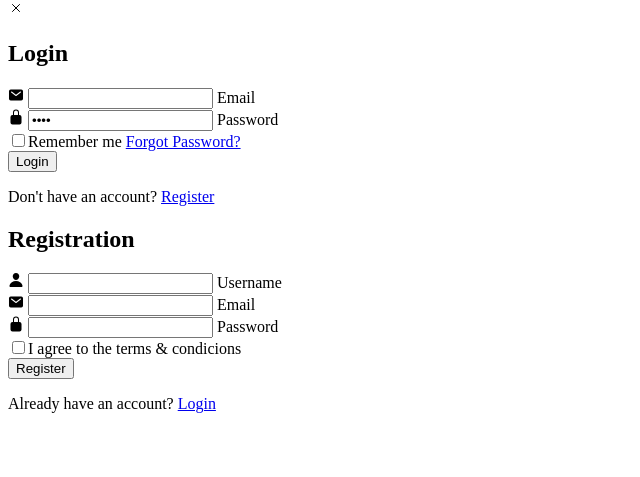
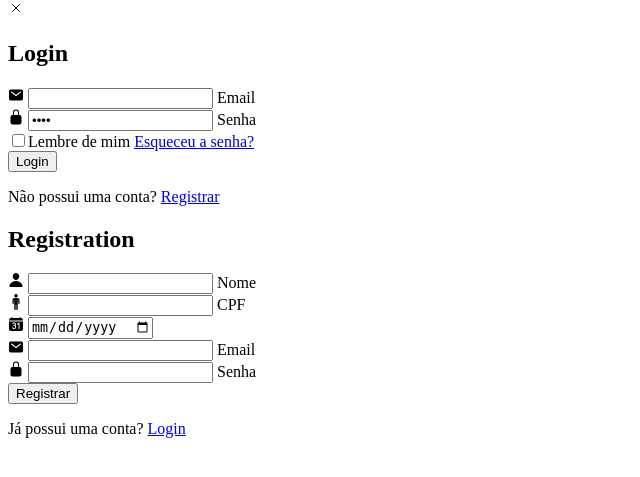
Before and after one commit to Pedro-Grizotte/Sistema_Anuidade, a PHP site: page / in a window 1280 px wide. Shown: the part 88-565 px from the top of the page, without its empty margins (0-640 px from the left). Run offline with PHP 8.4, Linux system fonts and the light colour scheme.

Commit message:
Correção dos Formulários e tradução

```diff
--- a/public/index.php
+++ b/public/index.php
@@ -28,17 +28,17 @@
                     </div>
                     <div class="input-box">
                         <span class="icon"><ion-icon name="lock-closed"></ion-icon></span>
-                        <input type="password" value="test" name="password" required>
-                        <label>Password</label>
+                        <input type="password" value="test" name="senha" required>
+                        <label>Senha</label>
                     </div>
                     <div class="remember-forgot">
-                        <label><input type="checkbox" name="checkbox">Remember me</label>
-                        <a href="#">Forgot Password?</a>
+                        <label><input type="checkbox" name="checkbox">Lembre de mim</label>
+                        <a href="#">Esqueceu a senha?</a>
                     </div>
                     <button type="submit" class="btn_login">Login</button>
                     <div class="login-register">
-                        <p>Don't have an account?
-                            <a href="#" class="register-link">Register</a>
+                        <p>Não possui uma conta?
+                            <a href="#" class="register-link">Registrar</a>
                         </p>
                     </div>
                 </form>
@@ -49,8 +49,17 @@
                 <form action="index.php" method="POST">
                     <div class="input-box">
                         <span class="icon"><ion-icon name="person"></ion-icon></span>
-                        <input type="text" name="username" required>
-                        <label>Username</label>
+                        <input type="text" name="nome" required>
+                        <label>Nome</label>
+                    </div>
+                    <div class="input-box">
+                        <span class="icon"><ion-icon name="man"></ion-icon></span>
+                        <input type="text" name="cpf" required>
+                        <label>CPF</label>
+                    </div>
+                    <div class="input-box">
+                        <span class="icon"><ion-icon name="calendar-number"></ion-icon></span>
+                        <input type="date" name="data" required>
                     </div>
                     <div class="input-box">
                         <span class="icon"><ion-icon name="mail"></ion-icon></span>
@@ -59,17 +68,12 @@
                     </div>
                     <div class="input-box">
                         <span class="icon"><ion-icon name="lock-closed"></ion-icon></span>
-                        <input type="password" name="password" required>
-                        <label>Password</label>
+                        <input type="password" name="senha" required>
+                        <label>Senha</label>
                     </div>
-                    <div class="remember-forgot">
-                        <label>
-                            <input type="checkbox" name="checkbox" required>I agree to the terms & condicions
-                        </label>
-                    </div>
-                    <button type="submit" name="submit" class="btn_register">Register</button>
+                    <button type="submit" name="submit" class="btn_register">Registrar</button>
                     <div class="login-register">
-                        <p>Already have an account?
+                        <p>Já possui uma conta?
                             <a href="#" class="login-link">Login</a>
                         </p>
                     </div>
--- a/wwwroot/css/style.css
+++ b/wwwroot/css/style.css
@@ -82,6 +82,7 @@ header {
 
 .wrapper {
   position: relative;
+  top: 30px;
   width: 400px;
   height: 440px;
   border: 2px solid rgba(225, 255, 255, .5);
@@ -101,7 +102,7 @@ header {
 }
 
 .wrapper.active {
-  height: 520px;
+  height: 600px;
 }
 
 .wrapper .form-box {
```
